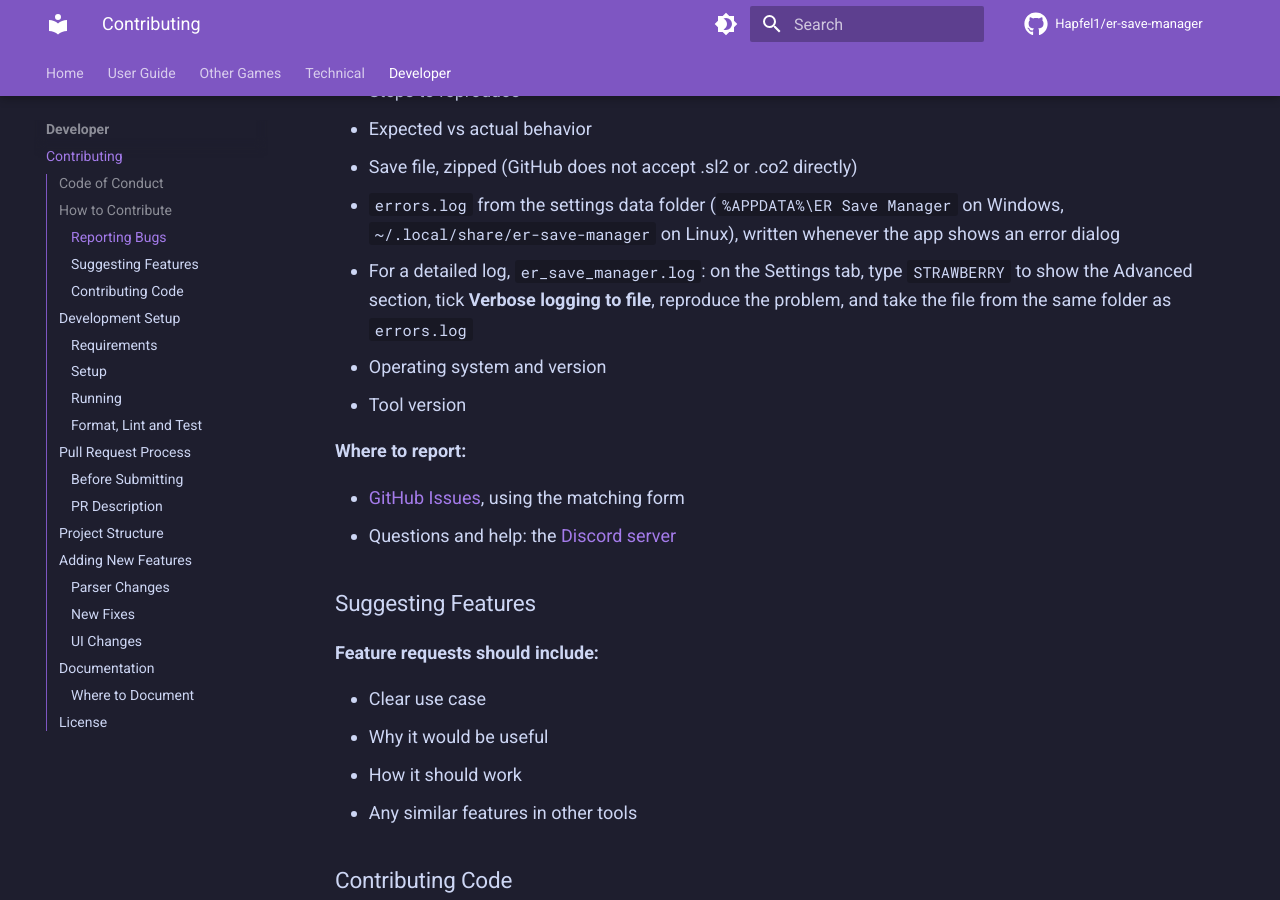
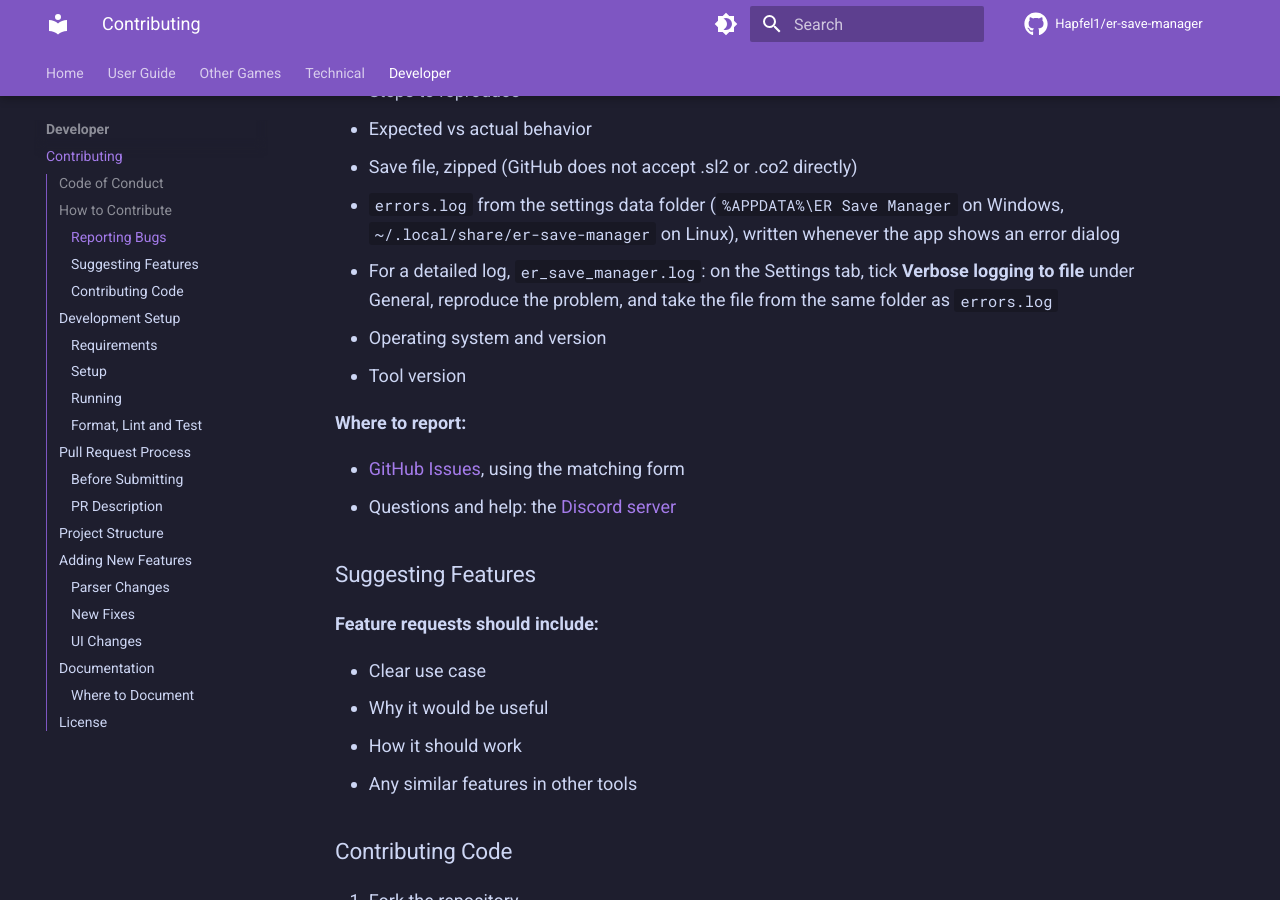
Before and after one commit to Hapfel1/er-save-manager, an MkDocs documentation site: the page built from docs/developer/contributing.md, in a window 1280 px wide and 900 px high, scrolled down 855 px. Built offline with MkDocs 1.6.1 and Material for MkDocs 9.7.7, drawn with Linux system fonts in a browser that asks for light colours; comment, search, counter and statistics services are not loaded; the version menu is left out.

Commit message:
feat(ui): Verbose logging in the General settings, outside the locked Advanced section

```diff
--- a/docs/developer/contributing.md
+++ b/docs/developer/contributing.md
@@ -27,7 +27,7 @@ Everyone taking part follows the [Code of Conduct](https://github.com/Hapfel1/er
 - Expected vs actual behavior
 - Save file, zipped (GitHub does not accept .sl2 or .co2 directly)
 - `errors.log` from the settings data folder (`%APPDATA%\ER Save Manager` on Windows, `~/.local/share/er-save-manager` on Linux), written whenever the app shows an error dialog
-- For a detailed log, `er_save_manager.log`: on the Settings tab, type `STRAWBERRY` to show the Advanced section, tick **Verbose logging to file**, reproduce the problem, and take the file from the same folder as `errors.log`
+- For a detailed log, `er_save_manager.log`: on the Settings tab, tick **Verbose logging to file** under General, reproduce the problem, and take the file from the same folder as `errors.log`
 - Operating system and version
 - Tool version
 
```
Also changed, not shown: CHANGELOG.md (+2 -0 lines), docs/user-guide/settings.md (+1 -1 lines), .github/CONTRIBUTING.md, 3 other files.
